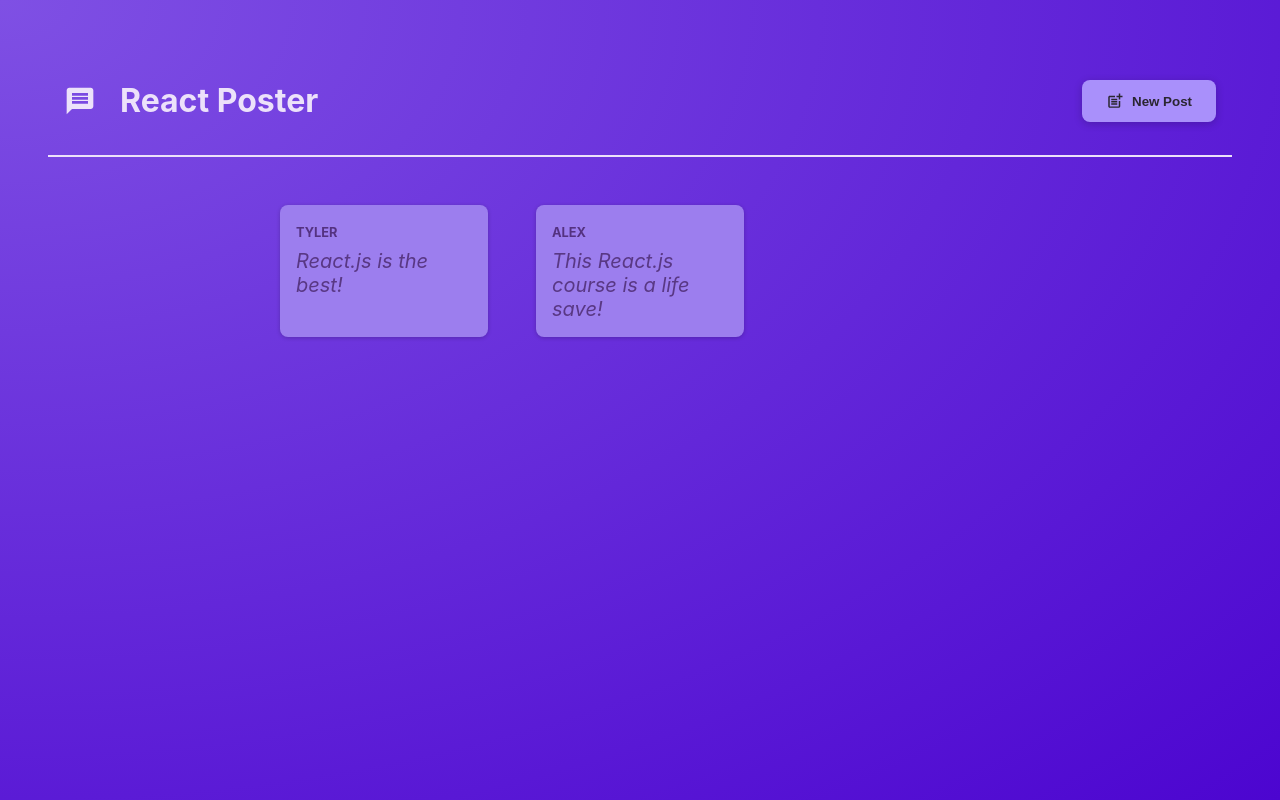
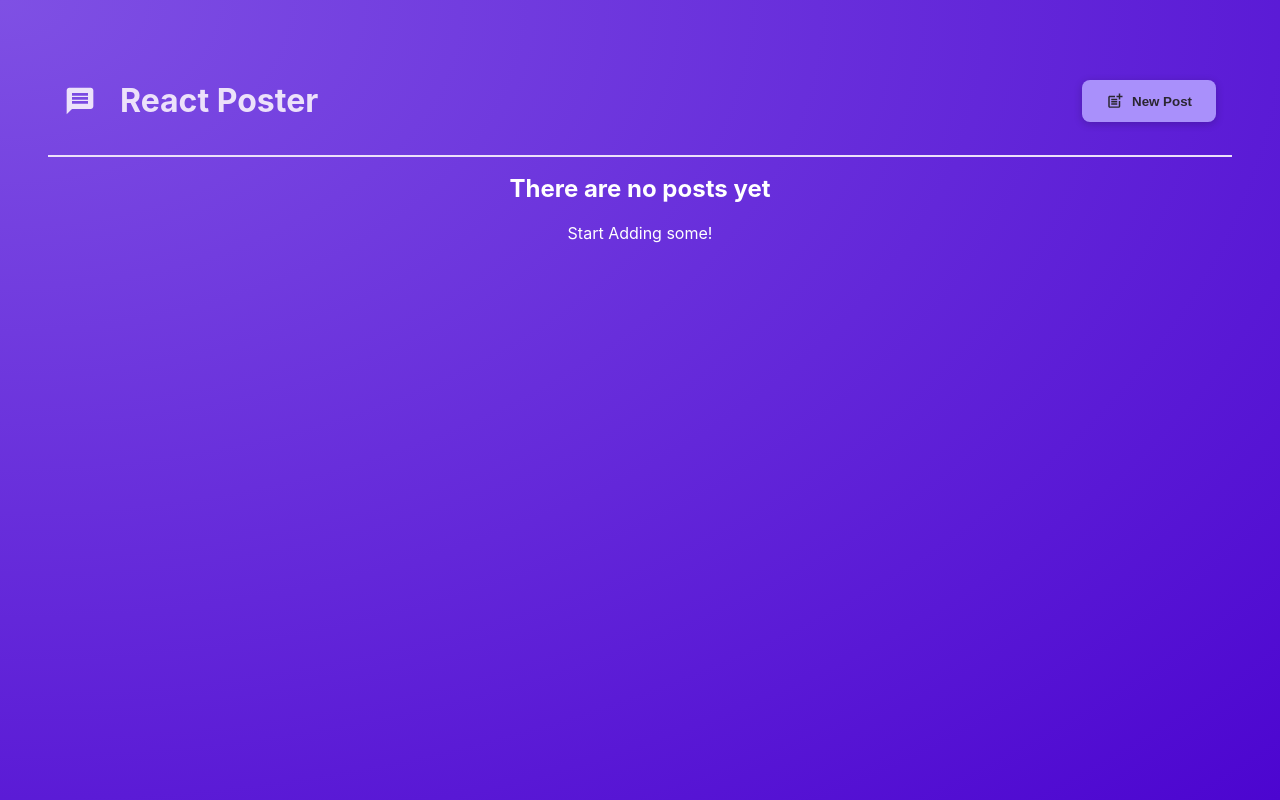
Before and after one commit to TylerAycock/react-refresher, a React (Vite) app: page / in a window 1280 px wide. Built offline with nearby package versions, Linux system fonts and the light colour scheme.

Commit message:
updated post mapping and added dynamic display for an empty arr

```diff
--- a/src/components/Post.jsx
+++ b/src/components/Post.jsx
@@ -1,11 +1,10 @@
 import classes from "./Post.module.css";
 
-
-const Post = (props) => {
+const Post = ({ post }) => {
   return (
     <li className={classes.post}>
-      <p className={classes.author}>{props.author}</p>
-      <p className={classes.text}>{props.body}</p>
+      <p className={classes.author}>{post.author}</p>
+      <p className={classes.text}>{post.body}</p>
     </li>
   );
 };
--- a/src/components/PostsList.jsx
+++ b/src/components/PostsList.jsx
@@ -5,19 +5,10 @@ import Modal from "./Modal";
 import { useState } from "react";
 
 const PostsList = ({ modalVisability, modalToggle }) => {
-  const [posts, setPosts] = useState([
-    {
-      author: "Tyler",
-      body: "React.js is the best!",
-    },
-    {
-      author: "Alex",
-      body: "This React.js course is a life save!",
-    },
-  ]);
+  const [posts, setPosts] = useState([]);
 
   const addPostHandler = (postData) => {
-    setPosts([...posts, postData]);
+    setPosts((existingPosts) => [...existingPosts, postData]);
   };
 
   let modalContent;
@@ -32,18 +23,19 @@ const PostsList = ({ modalVisability, modalToggle }) => {
   return (
     <>
       {modalContent}
-      <ul className={classes.post__list}>
-        {posts.map((post, index) => {
-          return (
-            <Post
-              author={post.author}
-              body={post.body}
-              key={index}
-              onCancel={modalToggle}
-            />
-          );
-        })}
-      </ul>
+      {posts.length > 0 && (
+        <ul className={classes.post__list}>
+          {posts.map((post, index) => {
+            return <Post post={post} key={index} />;
+          })}
+        </ul>
+      )}
+      {posts.length === 0 && (
+        <div className={classes.empty}>
+          <h2>There are no posts yet</h2>
+          <p>Start Adding some!</p>
+        </div>
+      )}
     </>
   );
 };
--- a/src/components/PostsList.module.css
+++ b/src/components/PostsList.module.css
@@ -8,3 +8,8 @@
    display: grid;
    justify-content: center;
 }
+
+.empty{
+   text-align: center;
+   color: white;
+}
```
